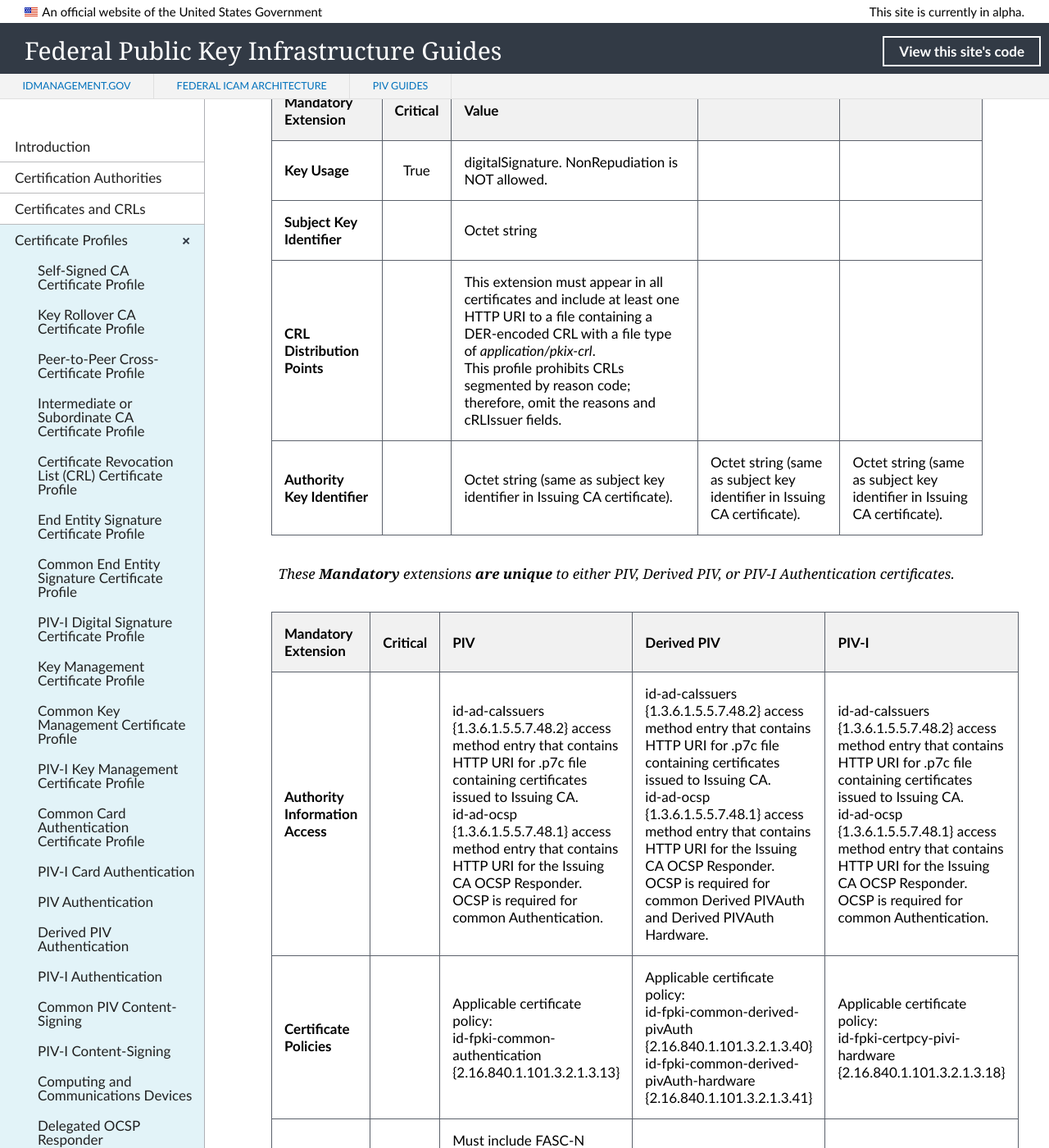
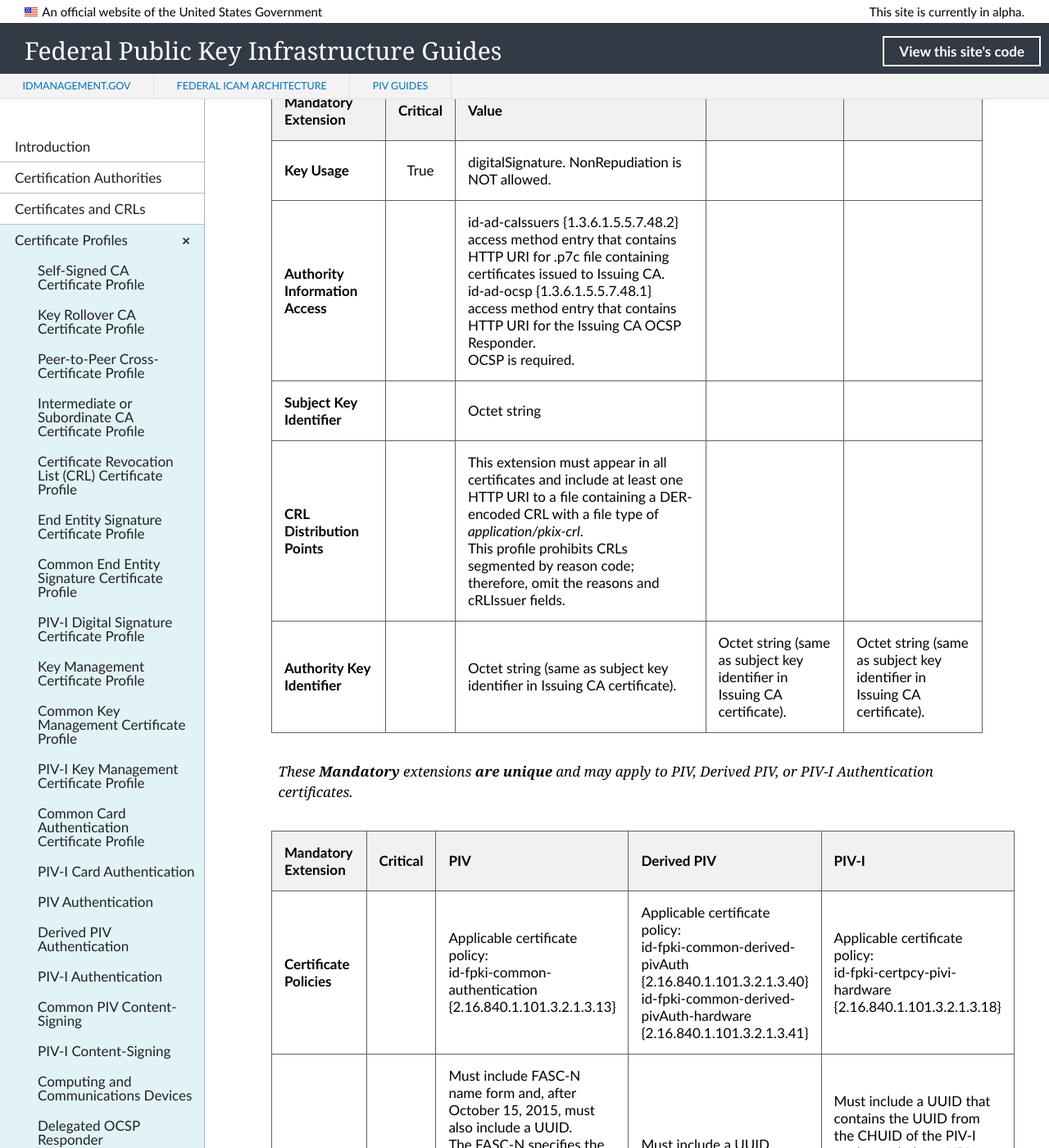
Before and after one commit to GSA/fpki-guides, a Jekyll site: the page built from _profiles/22_all_piv_auth_2.md, in a window 1280 px wide and 1400 px high, scrolled down 2363 px. Shown: the whole window at 82% size. Built offline with Jekyll 4.4.1, drawn with Linux system fonts in a browser that asks for light colours; nearby versions of some CDN libraries; library files that are not in the unit come from our copies; some of the changed text lies outside the part shown.

Commit message:
Update 22_all_piv_auth_2.md
Updated content and placement.

```diff
--- a/_profiles/22_all_piv_auth_2.md
+++ b/_profiles/22_all_piv_auth_2.md
@@ -59,22 +59,22 @@ _These **Mandatory** extensions apply to **all** PIV, Derived PIV, and PIV-I Aut
 | **Mandatory<br>Extension** |  **Critical** | **Value** |
 | :-------- | :-----: | :----- |
 | **Key Usage**  | True |  digitalSignature. NonRepudiation is NOT allowed.  |
+| **Authority Information Access**  |  | id-ad-caIssuers {1.3.6.1.5.5.7.48.2} access method entry that contains HTTP URI for .p7c file containing certificates issued to Issuing CA.<br>id-ad-ocsp {1.3.6.1.5.5.7.48.1} access method entry that contains HTTP URI for the Issuing CA OCSP Responder.<br>OCSP is required.
 | **Subject Key Identifier**   |  | Octet string  |
 | **CRL Distribution Points**   | |  This extension must appear in all certificates and include at least one HTTP URI to a file containing a DER-encoded CRL with a file type of _application/pkix-crl_.<br>This profile prohibits CRLs segmented by reason code; therefore, omit the reasons and cRLIssuer fields. |
 | **Authority Key Identifier**   |  | Octet string (same as subject key identifier in Issuing CA certificate). | Octet string (same as subject key identifier in Issuing CA certificate). | Octet string (same as subject key identifier in Issuing CA certificate). |
 
-_These **Mandatory** extensions **are unique** to either PIV, Derived PIV, or PIV-I Authentication certificates._
+_These **Mandatory** extensions **are unique** and may apply to PIV, Derived PIV, or PIV-I Authentication certificates._
 
 | **Mandatory<br>Extension**  | **Critical** | **PIV** | **Derived PIV**  |  **PIV-I** |
 | :-------- | :------ | :----- | :-----  | :-----     |
-| **Authority Information Access**  |  | id-ad-caIssuers {1.3.6.1.5.5.7.48.2} access method entry that contains HTTP URI for .p7c file containing certificates issued to Issuing CA.<br>id-ad-ocsp {1.3.6.1.5.5.7.48.1} access method entry that contains HTTP URI for the Issuing CA OCSP Responder.<br>OCSP is required for common Authentication.  | id-ad-caIssuers {1.3.6.1.5.5.7.48.2} access method entry that contains HTTP URI for .p7c file containing certificates issued to Issuing CA.<br>id-ad-ocsp {1.3.6.1.5.5.7.48.1} access method entry that contains HTTP URI for the Issuing CA OCSP Responder.<br>OCSP is required for common Derived PIVAuth and Derived PIVAuth Hardware.  | id-ad-caIssuers {1.3.6.1.5.5.7.48.2} access method entry that contains HTTP URI for .p7c file containing certificates issued to Issuing CA.<br>id-ad-ocsp {1.3.6.1.5.5.7.48.1} access method entry that contains HTTP URI for the Issuing CA OCSP Responder.<br>OCSP is required for common Authentication.  |
 | **Certificate Policies**   |  | Applicable certificate policy:<br>id-fpki-common-authentication {2.16.840.1.101.3.2.1.3.13}  |  Applicable certificate policy:<br>id-fpki-common-derived-pivAuth {2.16.840.1.101.3.2.1.3.40} <br>id-fpki-common-derived-pivAuth-hardware {2.16.840.1.101.3.2.1.3.41}  | Applicable certificate policy:<br>id-fpki-certpcy-pivi-hardware {2.16.840.1.101.3.2.1.3.18}   |
 | **Subject Alternative Name**   |  | Must include FASC-N name form and, after October 15, 2015, must also include a UUID.<br>The FASC-N specifies the FASC-N of the PIV card that contains the corresponding PIV Authentication key.<br>Any additional name types may be present.<br>Other names may be included to support local applications.  | Must include a UUID.<br>Any additional name types may be present.<br>Other names may be included to support local applications.  | Must include a UUID that contains the UUID from the CHUID of the PIV-I card encoded as a URI, as specified in RFC 4122,<sup>[8](#8)</sup> Section 3.<br>Any additional name types may be present.<br>Other names may be included to support local applications.  |
 | **PIV Interim**   |  | The piv-interim indicator {2.16.840.1.101.3.6.9.1} extension is defined in FIPS 201-2, Appendix B.2, as PIV NACI indicator. The value of this extension is asserted as follows:<br>1. TRUE if, at the time of credential issuance:<br>(1) the FBI National Criminal History Fingerprint Check has been completed successfully, and<br>(2) an NACI has been initiated but has not been completed.<br>2. FALSE if, at the time of credential issuance, the subject’s NACI has been completed and successfully adjudicated. | Same value as for PIV.  |   |
 
 ## Optional Extensions
 
-These **Optional** extensions apply to all PIV, Derived PIV, and PIV-I Authentication certificates.
+_These **Optional** extensions apply to **all** PIV, Derived PIV, and PIV-I Authentication certificates._
 
 | **Optional<br>Extension**  | **Critical** | **Value** |
 | :-------- | :------ | :----- |
@@ -82,6 +82,8 @@ These **Optional** extensions apply to all PIV, Derived PIV, and PIV-I Authentic
 | **Issuer Alternative Name**     |   |   |
 
 ### Optional Extensions with Unique Values
+
+_These **Optional** extensions **are unique** and may apply to PIV, Derived PIV, or PIV-I Authentication certificates._
 
 | **Optional<br>Extension**  | **Critical** | **PIV (14)** | **Derived PIV (15)**  |  **PIV-I (16)** |
 | :-------- | :------ | :----- | :-----  | :-----     |
```
Also changed, not shown: other parts of _profiles/22_all_piv_auth_2.md (+1 -1 lines).
